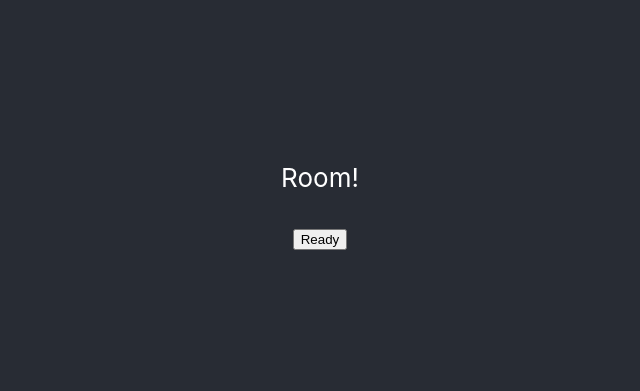
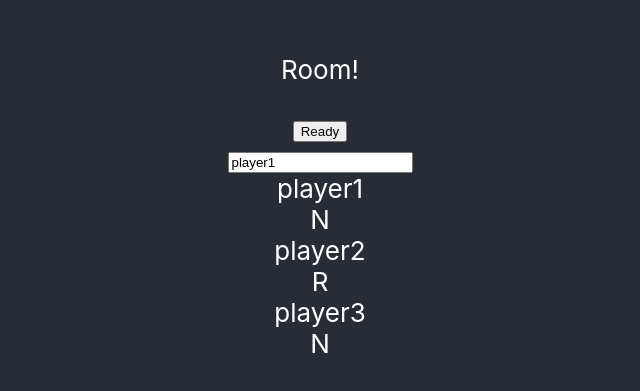
Before and after one commit to michaelbbchen/wordchase, a React (Create React App) app in the folder frontend/: page /room/1 in a window 1280 px wide. Shown: the part 207-598 px from the top of the page, without its empty margins (320-960 px from the left). Built offline with nearby package versions, Linux system fonts and the light colour scheme; no server answers.

Commit message:
start of player list

```diff
--- a/frontend/src/pages/Home.tsx
+++ b/frontend/src/pages/Home.tsx
@@ -1,4 +1,4 @@
-import React, { ChangeEvent, useEffect, useState } from "react";
+import React, { ChangeEvent, KeyboardEvent, useEffect, useState } from "react";
 import { createRoutesFromChildren, useNavigate } from "react-router-dom";
 import { Socket } from "socket.io-client";
 import { generateRandomString } from "../services/util";
@@ -22,6 +22,7 @@ export default function Home() {
     }
   }
 
+  // Handles text field input
   const [joinValue, setJoinValue] = useState('');
   const changeJoinValue = (e : ChangeEvent<HTMLInputElement>) => {
     const newValue = e.target.value;
@@ -29,6 +30,13 @@ export default function Home() {
       setJoinValue(newValue);
     }
   }
+
+  // Joins room if enter key is pressed
+  const handleKeyPress = (e: KeyboardEvent<HTMLInputElement>) => {
+    if (e.key === 'Enter') {
+      joinRoom();
+    }
+  };
 
   return (
     <div>
@@ -38,6 +46,7 @@ export default function Home() {
         id="myTextField"
         value={joinValue}
         onChange={changeJoinValue}
+        onKeyDown={handleKeyPress}
       />
       <button onClick={joinRoom}>Join Room</button>
     </div>
--- /dev/null
+++ b/frontend/src/pages/PlayerList.tsx
@@ -0,0 +1,43 @@
+import React, { ChangeEvent, useState, useEffect } from 'react';
+import { useSocket } from "../services/SocketContext";
+
+interface PlayerInfo {
+    name: string,
+    isReady: boolean
+}
+
+interface PlayerListProps {
+    playerId: string,
+    playerInfoDictionary: { [key: string]: PlayerInfo }
+}
+
+const PlayerList: React.FC<PlayerListProps> = ({playerId, playerInfoDictionary}) => {
+    const socket = useSocket();
+
+    const [nameValue, setNameValue] = useState(playerInfoDictionary[playerId].name);
+
+    const onTextChange = (e: ChangeEvent<HTMLInputElement>) => {
+        let val = e.target.value;
+        let regex = /^[0-9a-zA-Z]+$/;
+        if(val.match(regex) || val === ""){
+            socket.emit("room:playerUpdate", {name:val, isReady: false});
+            setNameValue(val);
+        }
+    }
+
+    return (
+        <div>
+            <input value={nameValue}
+                maxLength={15}
+                onChange = {onTextChange}/>
+            {Object.entries(playerInfoDictionary).map(([key, value]) => (
+                <div>
+                    <div> {value.name} </div>
+                    <div> {value.isReady ? 'R' : 'N'} </div>
+                </div>
+            ))}
+        </div>
+    )
+}
+
+export default PlayerList;
--- a/frontend/src/pages/Room.tsx
+++ b/frontend/src/pages/Room.tsx
@@ -2,13 +2,27 @@ import React, { useState, useEffect } from "react";
 
 import { useParams } from "react-router-dom";
 import { useSocket } from "../services/SocketContext";
+import PlayerList from "./PlayerList";
+
+const testDict = {
+  a: { name: "player1", isReady: false },
+  b: { name: "player2", isReady: true },
+  c: { name: "player3", isReady: false },
+};
 
 export default function Room() {
   const { roomId } = useParams();
   const socket = useSocket();
 
+  const [playerId, setPlayerId] = useState('a');
+  const [playerInfoDict, setPlayerInfoDict] = useState(testDict);
+
   useEffect(() => {
     socket.emit("room:join", roomId);
+    socket.on("room:update", (roomInfo) => {
+      setPlayerId(roomInfo.playerId);
+      setPlayerInfoDict(roomInfo.playerInfoDict);
+    })
     return () => {
       socket.emit("room:leave");
     };
@@ -23,6 +37,7 @@ export default function Room() {
     <div>
       <p>Room!</p>
       <button onClick={toggleState}>{isReady ? "Ready" : "Unready"}</button>
+      <PlayerList playerId={playerId} playerInfoDictionary={playerInfoDict} />
     </div>
   );
 }
```
